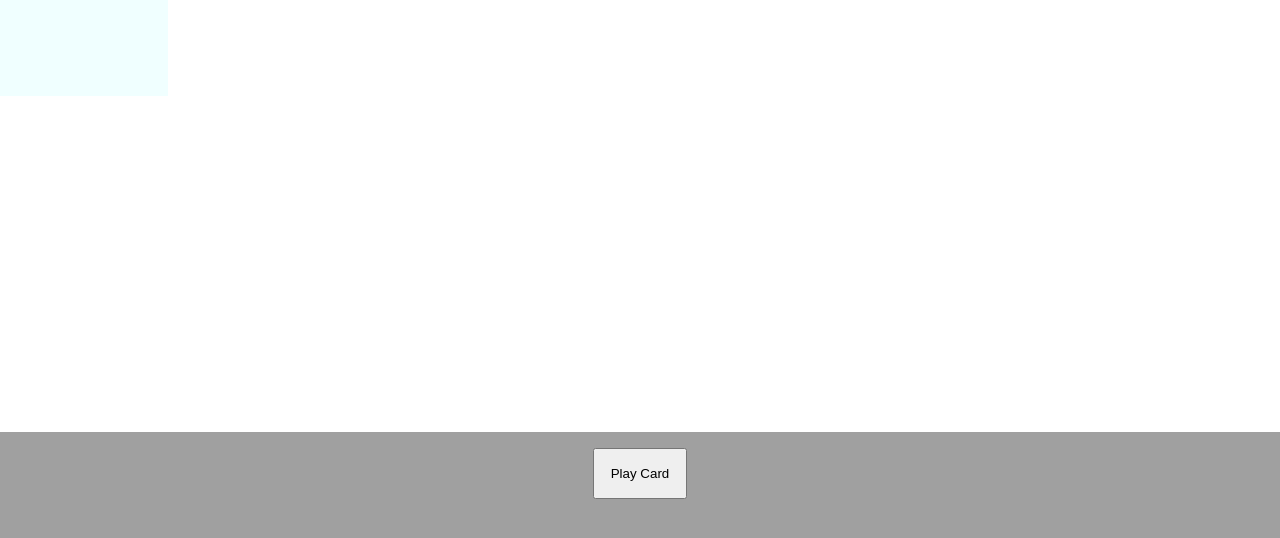
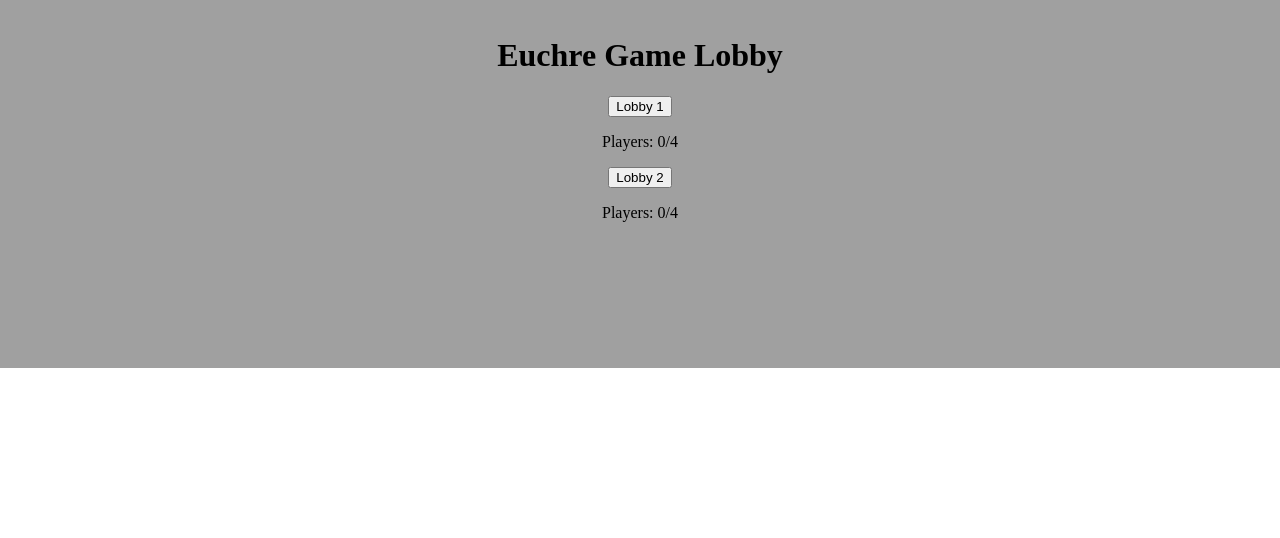
Before and after one commit to BeardedBry/euchre-game, a website: page index.html in a window 1280 px wide. Drawn offline with nearby package versions, Linux system fonts and the light colour scheme; no server answers.

Commit message:
game lobby

```diff
--- a/index.html
+++ b/index.html
@@ -9,16 +9,18 @@
     <script src="/socket.io/socket.io.js"></script>
 </head>
 <body>
-    <div id="game">
-        <div id="board">
-            <div id="player2" class="opponent"></div>
-            <div id="player3" class="opponent"></div>
-            <div id="player4" class="opponent"></div>
-        </div>
+    <div id="lobby">
         <div id="main">
-            <div id="player1"></div>
+            <h1>Euchre Game Lobby</h1>
             <div class="controls">
-                    <button id="play">Play Card</button>
+                    <div class="lobby">
+                        <button class="joinGame" id="lobby1">Lobby 1</button>
+                        <p>Players: <span class="players">0/4</span></p>
+                    </div>
+                    <div class="lobby">
+                        <button class="joinGame" id="lobby2">Lobby 2</button>
+                        <p>Players: <span class="players">0/4</span></p>
+                    </div>
             </div>
         </div>
     </div>
@@ -36,7 +38,14 @@
                 });
             }
 
-            document.querySelector('#play').addEventListener('click', playCard);
+            var lobbies = document.querySelectorAll('.joinGame');
+            lobbies.forEach(function(lobby){
+                lobby.addEventListener('click', function(e){
+                    var lobbyId = e.target.id;
+                });
+            });
+
+            document.querySelector('.play').addEventListener('click', playCard);
      </script>
 </body>
 </html>
```
